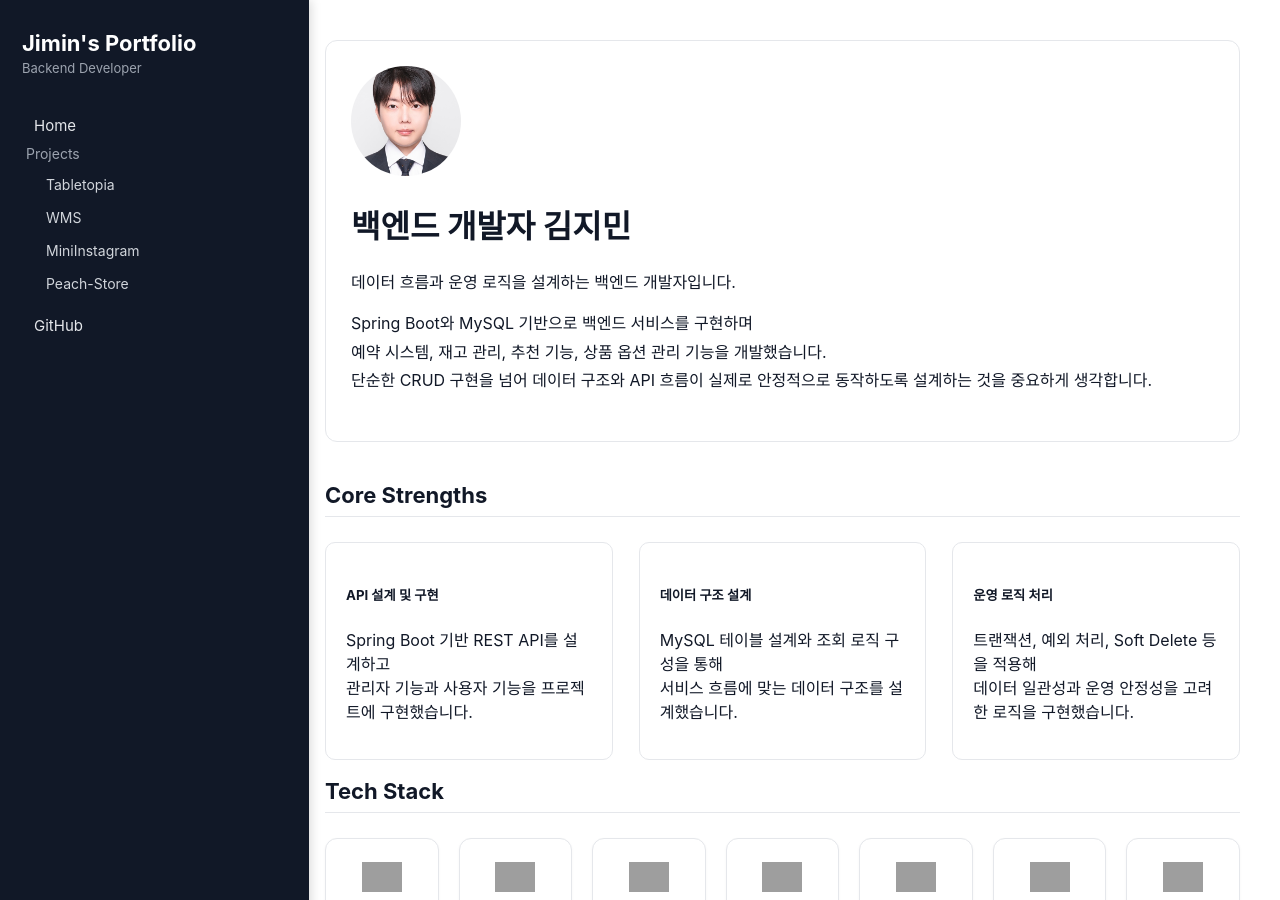
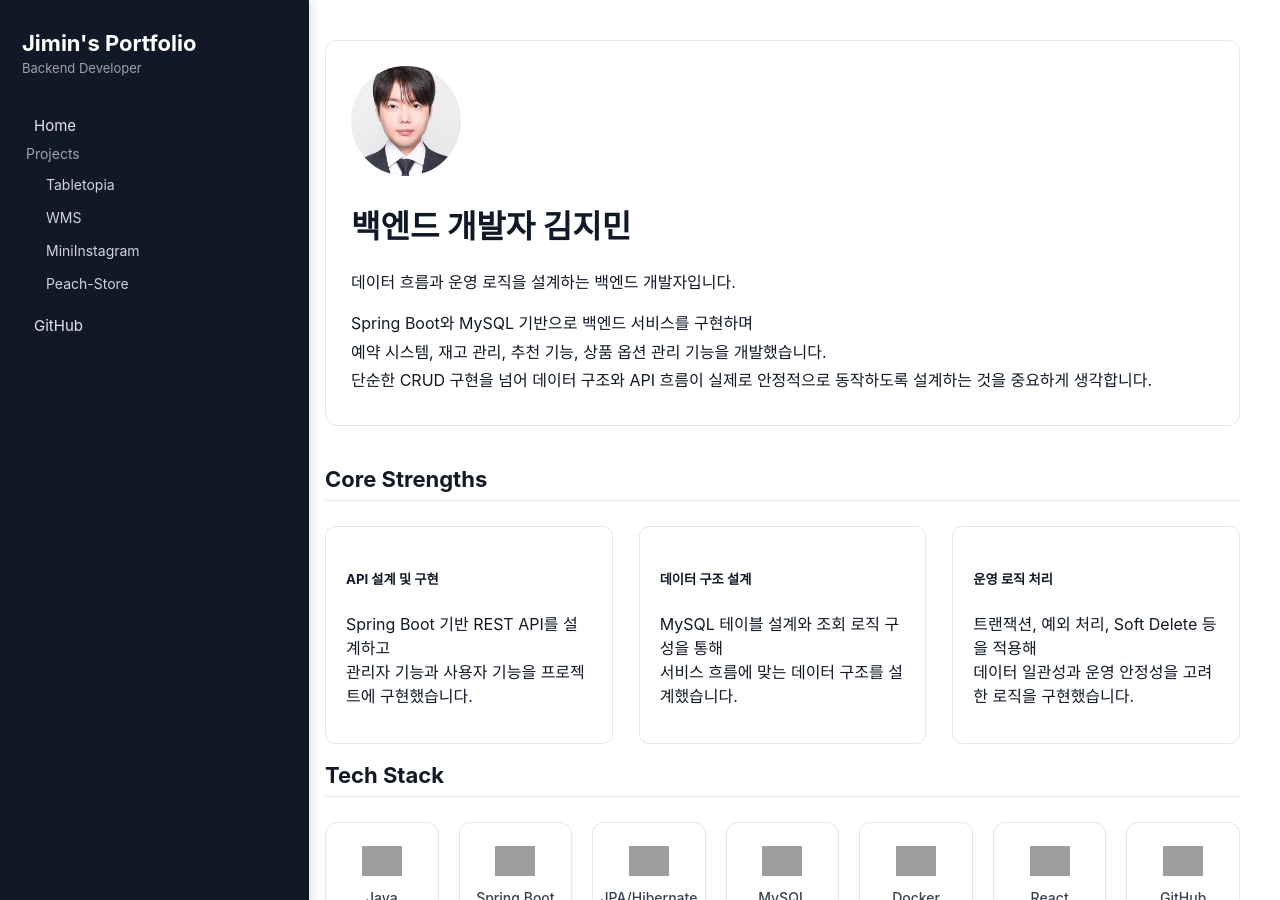
Before and after one commit to Shypanda0119/shypanda0119.github.io, a Jekyll site: the page built from index.html, in a window 1280 px wide and 900 px high. Built offline with Jekyll 4.4.1, drawn with Linux system fonts in a browser that asks for light colours; the list of posts is cut into pages by our own code; grey boxes are pictures that could not be loaded.

Commit message:
Update index.html

```diff
--- a/index.html
+++ b/index.html
@@ -4,28 +4,22 @@
 ---
 
 <div class="hero-section">
+  <div class="hero-profile">
+    <img src="/assets/img/PROFILE.PNG" class="profile-img">
 
-  <div class="d-flex align-items-center">
-
-    <img src="/assets/img/PROFILE.PNG" class="profile-img me-4">
-
-    <div>
+    <div class="hero-text">
       <h1 class="fw-bold">백엔드 개발자 김지민</h1>
-
-      <p class="lead mt-2">
+      <p class="lead mt-3">
         데이터 흐름과 운영 로직을 설계하는 백엔드 개발자입니다.
       </p>
 
-      <p style="line-height: 1.8;">
+      <p style="line-height: 1.8; margin-bottom: 0;">
         Spring Boot와 MySQL 기반으로 백엔드 서비스를 구현하며<br>
         예약 시스템, 재고 관리, 추천 기능, 상품 옵션 관리 기능을 개발했습니다.<br>
         단순한 CRUD 구현을 넘어 데이터 구조와 API 흐름이 실제로 안정적으로 동작하도록 설계하는 것을 중요하게 생각합니다.
       </p>
-
     </div>
-
   </div>
-
 </div>
 
 <!-- 핵심 역량 -->
```
